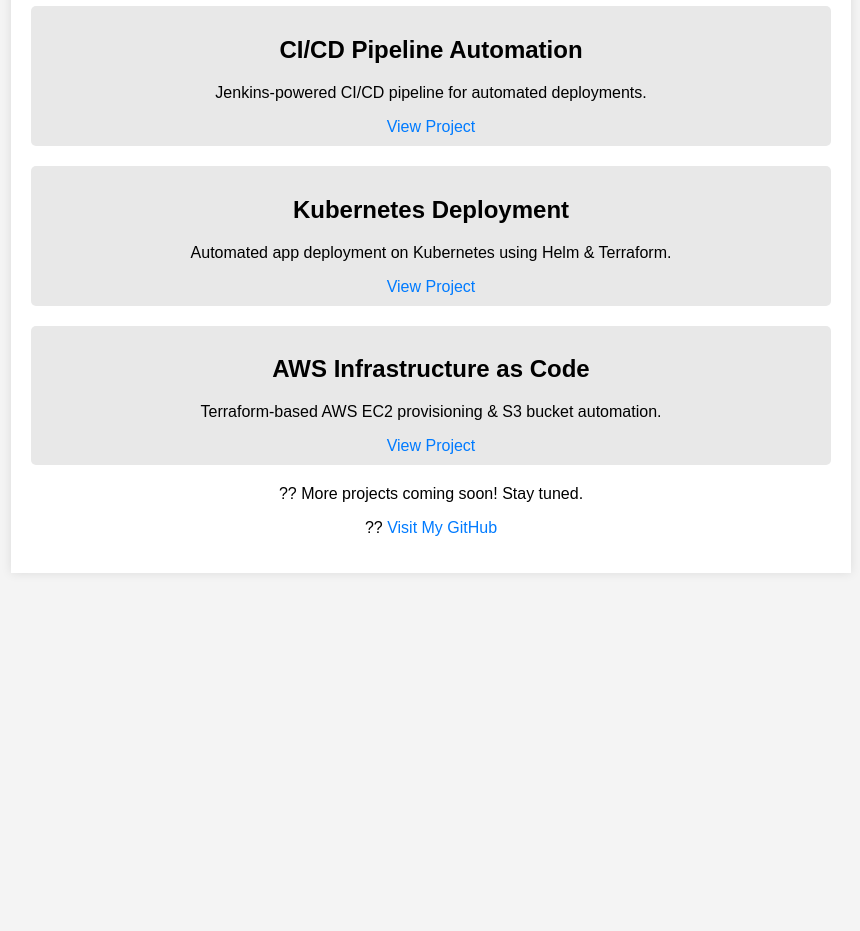
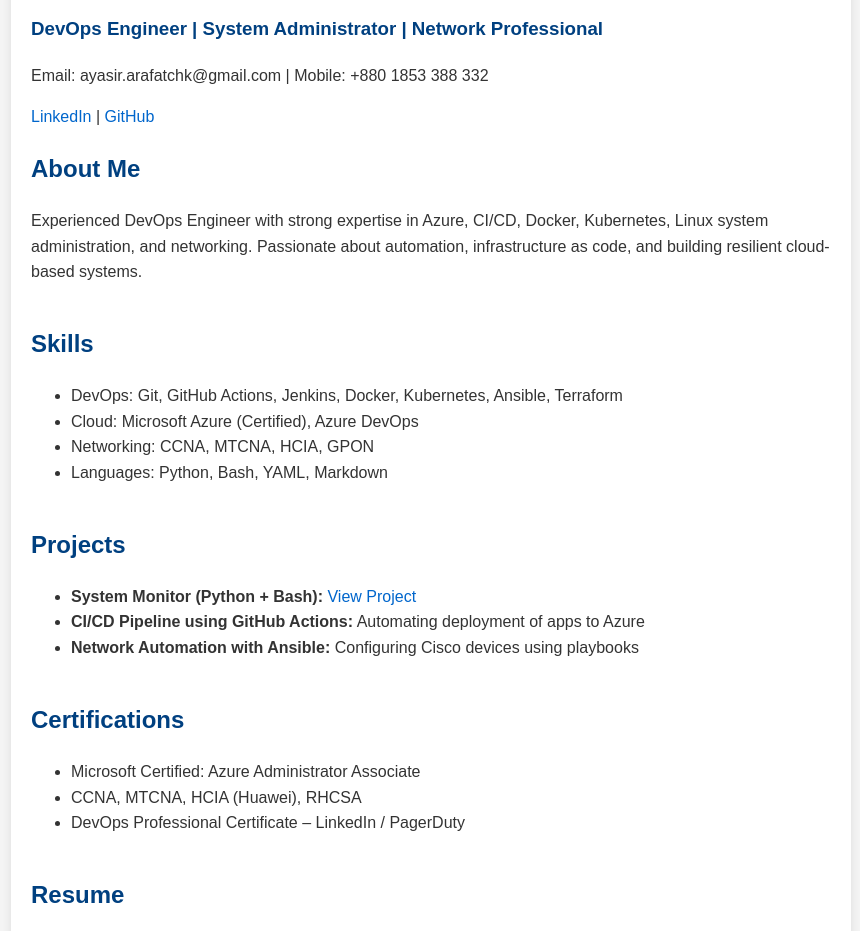
Before and after one commit to arafatyasir-devops/arafatyasir.github.io, a plain HTML site: page index.html in a window 1280 px wide. Shown: the part 140-1071 px from the top of the page, without its empty margins (209-1069 px from the left). Before the commit the page ends 800 px from the top, so only its background shows below. Drawn offline with Linux system fonts and the light colour scheme.

Commit message:
Add files via upload

```diff
--- a/index.html
+++ b/index.html
@@ -1,42 +1,69 @@
+
 <!DOCTYPE html>
 <html lang="en">
 <head>
     <meta charset="UTF-8">
     <meta name="viewport" content="width=device-width, initial-scale=1.0">
-    <title>A.S.M Ayasir Arafat - DevOps Portfolio</title>
+    <title>A.S.M Ayasir Arafat | DevOps Engineer</title>
     <style>
-        body { font-family: Arial, sans-serif; text-align: center; background-color: #f4f4f4; }
-        h1 { color: #333; }
-        .container { max-width: 800px; margin: 0 auto; padding: 20px; background: white; box-shadow: 0px 0px 10px rgba(0, 0, 0, 0.1); }
-        .project { margin: 20px 0; padding: 10px; background: #e8e8e8; border-radius: 5px; }
-        a { text-decoration: none; color: #007bff; }
+        body { font-family: Arial, sans-serif; line-height: 1.6; margin: 40px; background-color: #f4f4f4; color: #333; }
+        h1, h2, h3 { color: #004080; }
+        .section { margin-bottom: 40px; }
+        .container { max-width: 800px; margin: auto; background: #fff; padding: 20px; border-radius: 10px; box-shadow: 0 0 10px rgba(0,0,0,0.1); }
+        a { color: #0066cc; text-decoration: none; }
     </style>
 </head>
 <body>
     <div class="container">
-        <h1>Welcome to My DevOps Portfolio</h1>
-        <p>?? Showcasing my DevOps projects and automation scripts</p>
+        <h1>A.S.M Ayasir Arafat</h1>
+        <h3>DevOps Engineer | System Administrator | Network Professional</h3>
+        <p>Email: ayasir.arafatchk@gmail.com | Mobile: +880 1853 388 332</p>
+        <p><a href="https://www.linkedin.com/in/arafatyasir" target="_blank">LinkedIn</a> |
+           <a href="https://github.com/arafatyasir-devops" target="_blank">GitHub</a></p>
 
-        <div class="project">
-            <h2>CI/CD Pipeline Automation</h2>
-            <p>Jenkins-powered CI/CD pipeline for automated deployments.</p>
-            <a href="https://github.com/arafatyasir-devops/ci-cd-pipeline" target="_blank">View Project</a>
+        <div class="section">
+            <h2>About Me</h2>
+            <p>Experienced DevOps Engineer with strong expertise in Azure, CI/CD, Docker, Kubernetes, Linux system administration, and networking. Passionate about automation, infrastructure as code, and building resilient cloud-based systems.</p>
         </div>
 
-        <div class="project">
-            <h2>Kubernetes Deployment</h2>
-            <p>Automated app deployment on Kubernetes using Helm & Terraform.</p>
-            <a href="https://github.com/arafatyasir-devops/kubernetes-deployment" target="_blank">View Project</a>
+        <div class="section">
+            <h2>Skills</h2>
+            <ul>
+                <li>DevOps: Git, GitHub Actions, Jenkins, Docker, Kubernetes, Ansible, Terraform</li>
+                <li>Cloud: Microsoft Azure (Certified), Azure DevOps</li>
+                <li>Networking: CCNA, MTCNA, HCIA, GPON</li>
+                <li>Languages: Python, Bash, YAML, Markdown</li>
+            </ul>
         </div>
 
-        <div class="project">
-            <h2>AWS Infrastructure as Code</h2>
-            <p>Terraform-based AWS EC2 provisioning & S3 bucket automation.</p>
-            <a href="https://github.com/arafatyasir-devops/aws-terraform" target="_blank">View Project</a>
+        <div class="section">
+            <h2>Projects</h2>
+            <ul>
+                <li><strong>System Monitor (Python + Bash):</strong> <a href="https://github.com/arafatyasir-devops/system-monitor" target="_blank">View Project</a></li>
+                <li><strong>CI/CD Pipeline using GitHub Actions:</strong> Automating deployment of apps to Azure</li>
+                <li><strong>Network Automation with Ansible:</strong> Configuring Cisco devices using playbooks</li>
+            </ul>
         </div>
 
-        <p>?? More projects coming soon! Stay tuned.</p>
-        <p>?? <a href="https://github.com/arafatyasir-devops" target="_blank">Visit My GitHub</a></p>
+        <div class="section">
+            <h2>Certifications</h2>
+            <ul>
+                <li>Microsoft Certified: Azure Administrator Associate</li>
+                <li>CCNA, MTCNA, HCIA (Huawei), RHCSA</li>
+                <li>DevOps Professional Certificate – LinkedIn / PagerDuty</li>
+            </ul>
+        </div>
+
+        <div class="section">
+            <h2>Resume</h2>
+            <p><a href="#">[Add downloadable resume link here]</a></p>
+        </div>
+
+        <div class="section">
+            <h2>Contact</h2>
+            <p>Email: ayasir.arafatchk@gmail.com</p>
+            <p>GitHub: github.com/arafatyasir-devops</p>
+        </div>
     </div>
 </body>
 </html>
```
